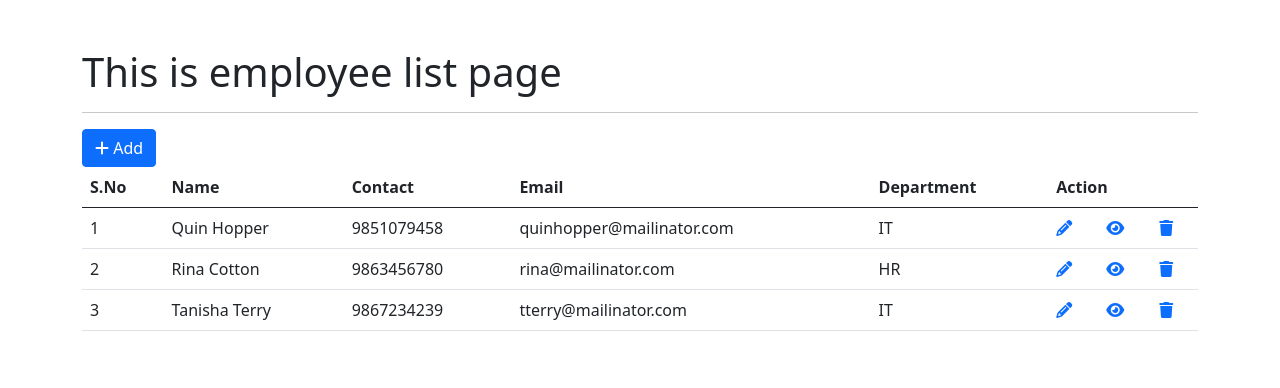
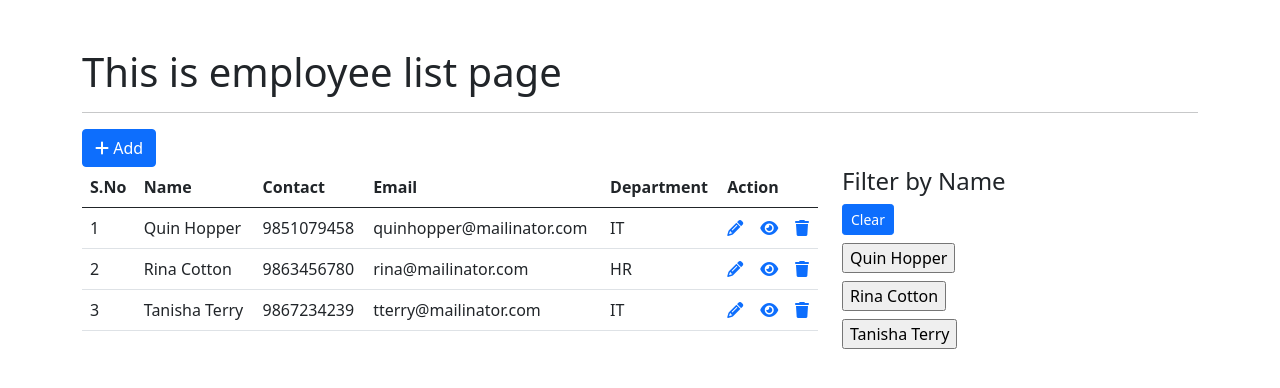
Before and after one commit to Avni8/project_ers, a Django app: page /employees/ in a window 1280 px wide. Shown: the part 56-444 px from the top of the page. Run offline with Django 4.2, Linux system fonts and the light colour scheme; a user stored in the database is signed in; data comes from the database, SQL or seed files in the repository; both versions use the stored data as it was after the commit; some libraries are stand-ins or nearby versions.

Commit message:
search and filter data

```diff
--- a/project_employee_record_system/app_employeewebsite/views.py
+++ b/project_employee_record_system/app_employeewebsite/views.py
@@ -17,7 +17,12 @@ def employee_index(request):
     """ Returns list of employee as context """
 
     employee_list = Employee.objects.all()
+
     context = {"data": employee_list}
+    if request.method == "POST":
+        dataList = Employee.objects.filter(full_name=request.POST.get('full_name'))
+        context.update ({"data": dataList})
+        return render(request, 'employees/index_employee.html', context)
 
     return render(request, 'employees/index_employee.html', context)
 
--- a/project_employee_record_system/templates/employees/index_employee.html
+++ b/project_employee_record_system/templates/employees/index_employee.html
@@ -16,6 +16,8 @@
     <h1>This is employee list page</h1>
     <hr>
     <a href="{% url 'emp-add' %}" class="btn btn-primary"><i class="fa-solid fa-plus"></i> Add</a>
+    <div class="row">
+        <div class="col-8">
             <table class="table table-striped-columns table-hover">
                 <thead>
                     <tr>
@@ -44,5 +46,19 @@
                 </tbody>
             </table>
         </div>
+        <div class="col-4">
+            <h4>Filter by Name</h4>
+            <a href="{% url 'emp-index' %}" class="btn btn-sm btn-primary mb-2">Clear</a>
+            {% for val in data %}
+                <form action="{% url 'emp-index' %}" method="post">
+                    {% csrf_token %}
+                    <!-- <input type="hidden" name="id" value="{{ val.id}}"> -->
+                    <input type="hidden" name="full_name" value="{{ val.full_name }}">
+                    <input type="submit" value="{{ val.full_name}}" class="mb-2">
+                </form>
+            {% endfor %}
+        </div>
+    </div>
+</div>
 
 {% endblock %}
--- a/project_employee_record_system/templates/layouts/master.html
+++ b/project_employee_record_system/templates/layouts/master.html
@@ -51,9 +51,12 @@
               <a class="nav-link disabled" href="#" tabindex="-1" aria-disabled="true">Disabled</a>
             </li>
           </ul>
-          <form class="d-flex">
-            <input class="form-control me-2" type="search" placeholder="Search" aria-label="Search">
-            <button class="btn btn-outline-success" type="submit">Search</button>
+          <form class="d-flex" method="post" action="{% url 'emp-index' %}">
+            {% csrf_token %}
+            <input class="form-control me-2" type="text" placeholder="Search" aria-label="Search" name="full_name">
+            <button class="btn btn-outline-success" type="submit">
+              Search
+            </button>
           </form>
         </div>
       </div>
```
Also changed, not shown: project_employee_record_system/db.sqlite3. Lines whose indentation alone changed are shown as unchanged.
